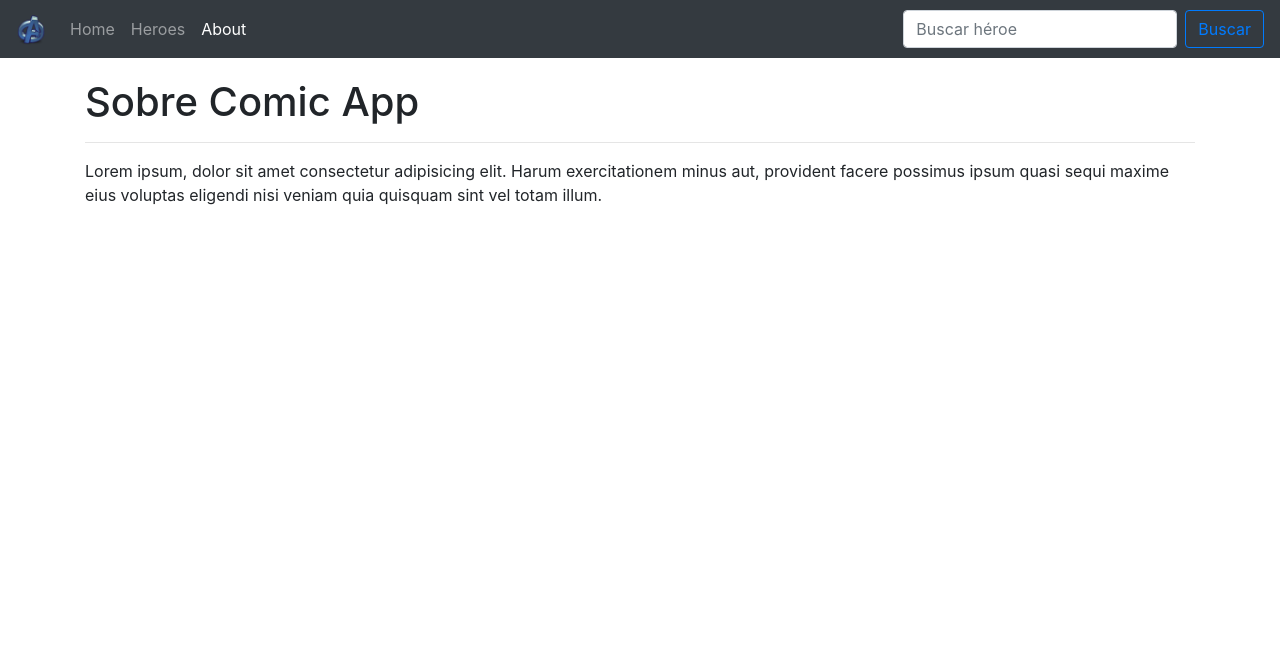
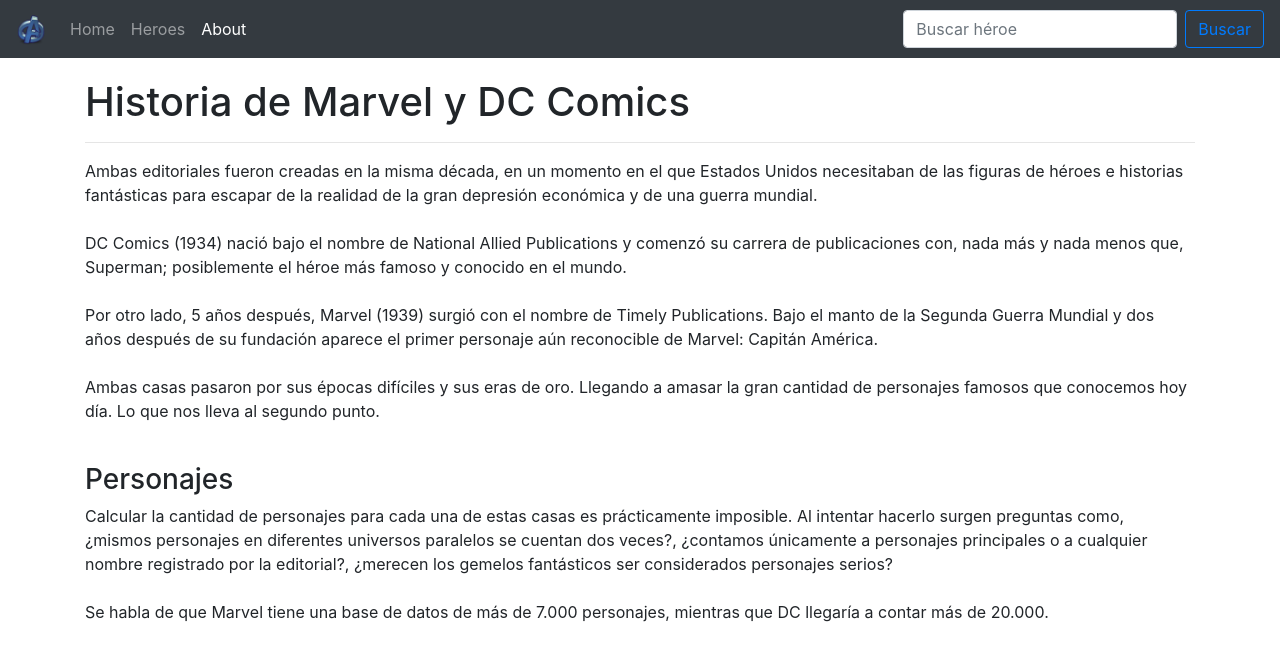
Before and after one commit to ManuelVillarVitoria/angular-heroes-spa, an Angular app: page /about in a window 1280 px wide. Shown: the top 660 px of the page. Built offline with nearby package versions, Linux system fonts and the light colour scheme.

Commit message:
modifying text of the path ./about

```diff
--- a/src/app/components/about/about.component.html
+++ b/src/app/components/about/about.component.html
@@ -1,5 +1,19 @@
-<h1 class="animated fadeIn fast">Sobre Comic App</h1>
+<h1 class="animated fadeIn fast">Historia de Marvel y DC Comics</h1>
 <hr>
 <p class="animated fadeIn">
-    Lorem ipsum, dolor sit amet consectetur adipisicing elit. Harum exercitationem minus aut, provident facere possimus ipsum quasi sequi maxime eius voluptas eligendi nisi veniam quia quisquam sint vel totam illum.
+    Ambas editoriales fueron creadas en la misma década, en un momento en el que Estados Unidos necesitaban de las figuras de héroes e historias fantásticas para escapar de la realidad de la gran depresión económica y de una guerra mundial.
+    <br><br>
+    DC Comics (1934) nació bajo el nombre de National Allied Publications y comenzó su carrera de publicaciones con, nada más y nada menos que, Superman; posiblemente el héroe más famoso y conocido en el mundo.
+    <br><br>
+    Por otro lado, 5 años después, Marvel (1939) surgió con el nombre de Timely Publications. Bajo el manto de la Segunda Guerra Mundial y dos años después de su fundación aparece el primer personaje aún reconocible de Marvel: Capitán América.
+    <br><br>
+    Ambas casas pasaron por sus épocas difíciles y sus eras de oro. Llegando a amasar la gran cantidad de personajes famosos que conocemos hoy día. Lo que nos lleva al segundo punto.
 </p>
+<br>
+
+<h3>Personajes</h3>
+<p>
+    Calcular la cantidad de personajes para cada una de estas casas es prácticamente imposible. Al intentar hacerlo surgen preguntas como, ¿mismos personajes en diferentes universos paralelos se cuentan dos veces?, ¿contamos únicamente a personajes principales o a cualquier nombre registrado por la editorial?, ¿merecen los gemelos fantásticos ser considerados personajes serios?
+    <br><br>
+    Se habla de que Marvel tiene una base de datos de más de 7.000 personajes, mientras que DC llegaría a contar más de 20.000.
+</p>
```
